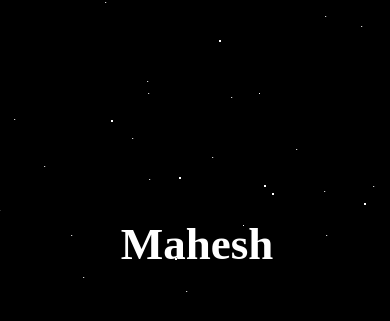
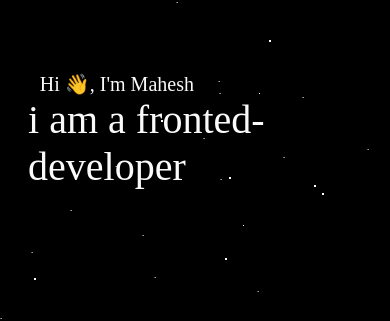
Before and after one commit to Maheshmahto/Mahesh-Portfolio, a React (Vite) app: page / in a window 390 px wide. Shown: the part 178-499 px from the top of the page. Built offline with nearby package versions, Linux system fonts and the light colour scheme; a web font is replaced by a local one.

Commit message:
intro added

```diff
--- a/src/Home/BackGroud.jsx
+++ b/src/Home/BackGroud.jsx
@@ -1,16 +1,20 @@
-import React from 'react'
-import './Home.css'
+import React from "react";
+import "./Home.css";
 const BackGroud = () => {
   return (
-    <div className='home-name' >
-     <img className='blackhole' src="/black-holes-removebg-preview.png"  alt="" />
-      <img className='earth-img' src="/earthPlanet.png"alt="" />
+    <div className="home-name">
+      <img
+        className="blackhole"
+        src="/black-holes-removebg-preview.png"
+        alt=""
+      />
+      <img className="earth-img" src="/earthPlanet.png" alt="" />
+      <div className="introduction">
+        <p className="hello">Hi 👋, I'm Mahesh</p>
+        <p className="myname">i am a fronted-developer </p>
+      </div>
+    </div>
+  );
+};
 
-         <h1 className='myname'>Mahesh</h1>
-
-    </div>
-
-  )
-}
-
-export default BackGroud
+export default BackGroud;
--- a/src/Home/Home.css
+++ b/src/Home/Home.css
@@ -1,3 +1,4 @@
+
 
 @import url('https://fonts.googleapis.com/css2?family=Playwrite+GB+S:ital,wght@0,100..400;1,100..400&display=swap');
 
@@ -8,7 +9,6 @@ body,html{
     margin: 0;
     padding: 0;
  }
-
 
 
 .home-container{
@@ -652,15 +652,34 @@ body,html{
 
 
 }
+.introduction{
+    position: absolute;
+    top: 250px;
+    display: flex;
+    flex-direction: column;
 
+}
+.hello{
+    color: white;
+    font-size: 30px;
+    font-weight: 500;
+    margin-bottom: 0;
+    animation: rightin 3s forwards ease;
+
+}
 .myname{
-    position: absolute;
+    /* position: absolute; */
     color: white;
-    font-size: 70px;
+    font-size: 60px;
     font-family: Arial, Helvetica, sans-serif;
     font-family: "Playwrite GB S", cursive;
-    animation: topin 3s forwards ease;
-    opacity: 0;
+    animation: leftin 3s forwards ease;
+    /* opacity: 0; */
+    font-weight: 500;
+}
+
+*{
+    /* border: 1px solid magenta; */
 }
 .greet{
     color: white;
@@ -709,7 +728,7 @@ body,html{
 
   @media screen and (max-width:600px) {
       .myname{
-        font-size: 45px;
+        font-size: 25px;
       }
       .earth-img{
         width: 325px;
@@ -717,5 +736,16 @@ body,html{
 
 
       }
-
+      .introduction{
+        top:250px ;
+        margin-left: 30px;
+      }
+      .hello{
+        font-size: 20px;
+      }
     }
+    @media screen and (max-width:1000px) {
+      .myname{
+        font-size: 40px;
+      }
+      }
--- a/src/Project/Project.jsx
+++ b/src/Project/Project.jsx
@@ -61,7 +61,8 @@ import './Project.css'
                 <h1 className="heading-text">{slide.title}</h1>
                 <p className="desc">{slide.description}</p>
                 <br />
-                  <a href={slide.link} className="demo" >Demo</a>
+                  <a href={slide.link}  target="_blank"
+  rel="noopener noreferrer" className="demo" >Demo</a>
               </div>
               <div className="image">
                 <img src={slide.image}  />
```
